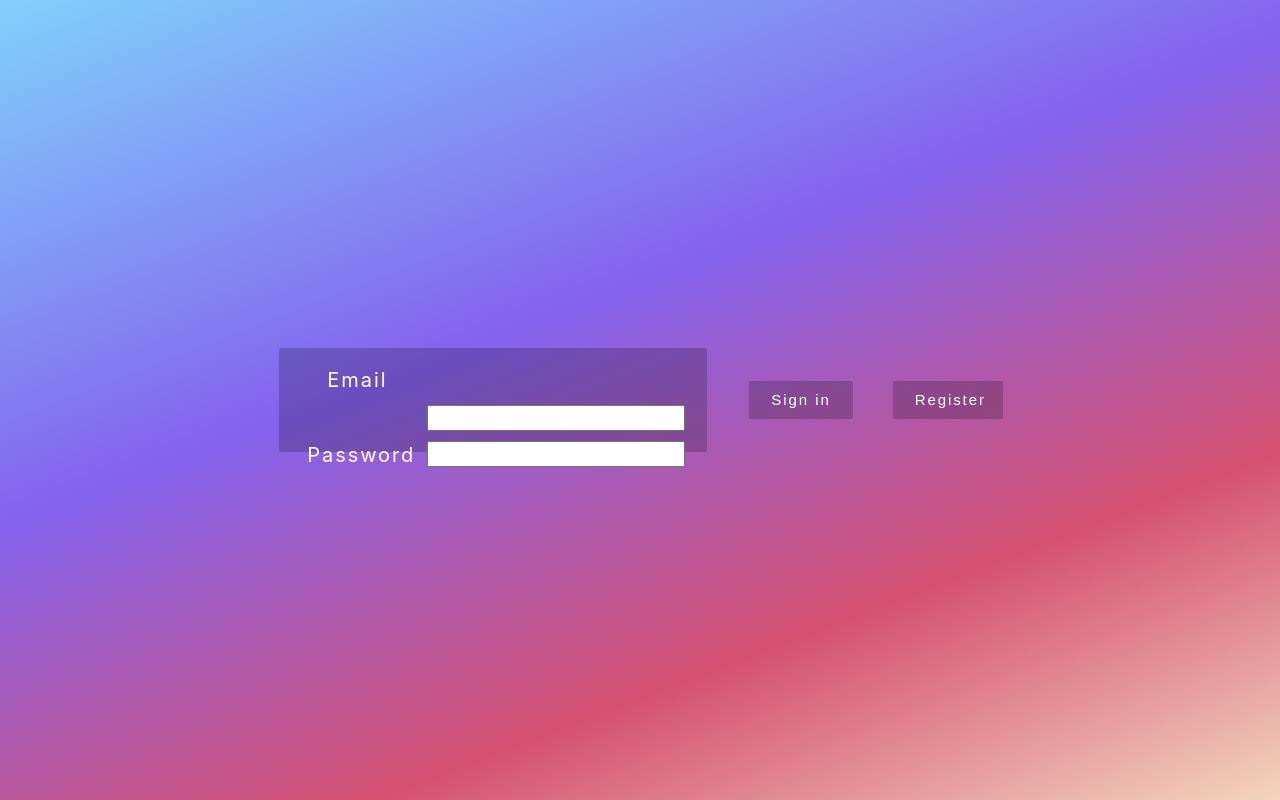
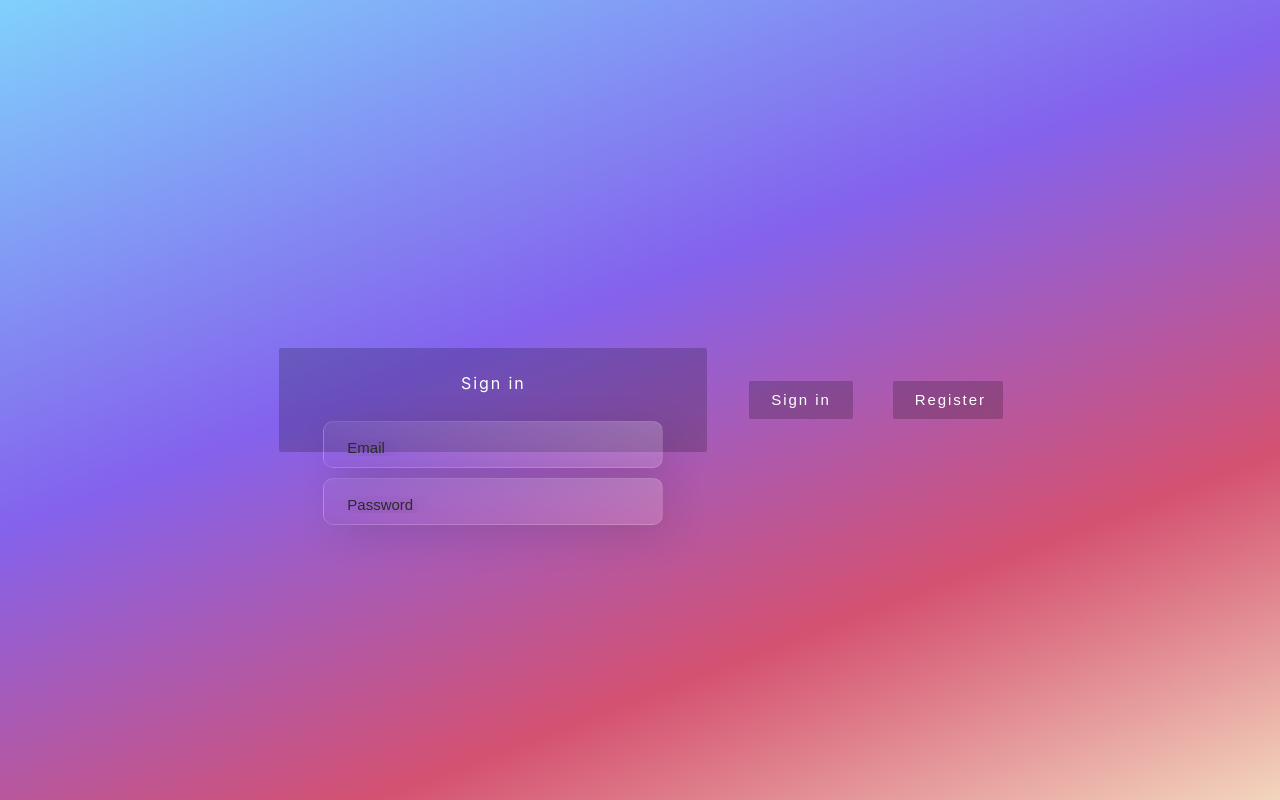
Before and after one commit to TeetSimson/FuturFolio., a React (Create React App) app in the folder FuturFolio_FrontEnd/futurfolio/: page / in a window 1280 px wide. Built offline with nearby package versions, Linux system fonts and the light colour scheme.

Commit message:
signin placeholders

```diff
--- a/FuturFolio_FrontEnd/futurfolio/src/Components/Signin/Signin.js
+++ b/FuturFolio_FrontEnd/futurfolio/src/Components/Signin/Signin.js
@@ -70,27 +70,22 @@ class Signin extends React.Component {
                 <main>
                     <div className="SigninWindow">
                         <fieldset id="sign_up" className="SigninForm">
-                            <legend className="CaptionLabel">
-                            </legend>
+                            <p>Sign in</p>
                             <div>
-                                <label className="emailLabel" htmlFor="email-address">
-                                    Email
-                                </label>
-                                <input className="Email"
+                                <input className="RegisterInput"
                                     type="email"
                                     name="email-address"
                                     id="email-address"
+                                    placeholder="Email"
                                     onChange={this.onEmailChange} // Passing input to function to get the value
                                 />
                             </div>
                             <div>
-                                <label className="passwordLabel" htmlFor="password">
-                                    Password
-                                </label>
-                                <input className="Password"
+                                <input className="RegisterInput"
                                 type="password"
                                 name="password"
                                 id="password"
+                                placeholder="Password"
                                 onChange={this.onPasswordChange}
                                 />
                             </div>
```
